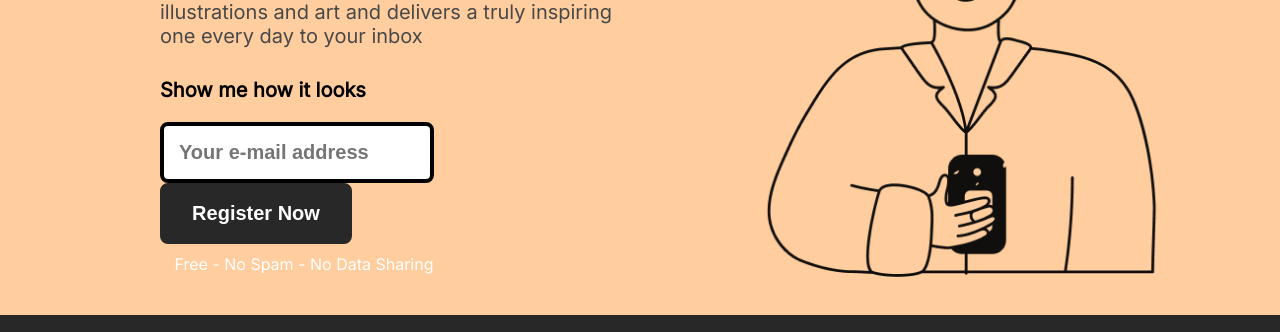
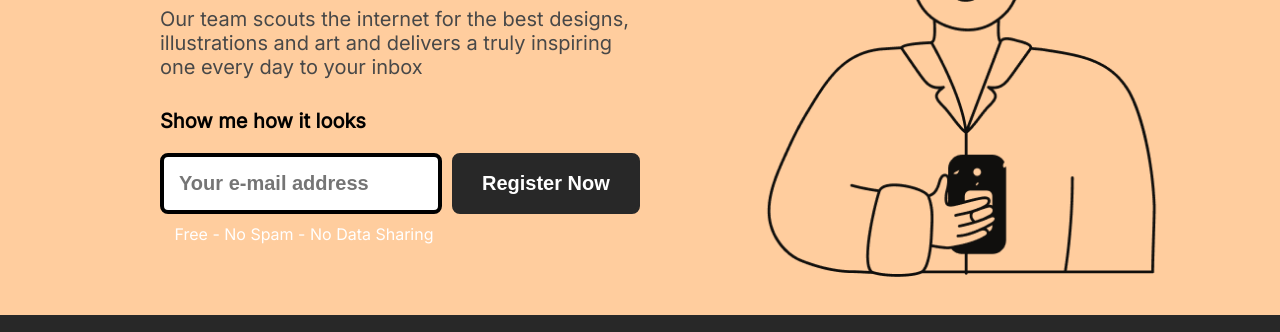
Before and after one commit to payalg22/dweep-io-html-css, a plain HTML site: page index.html in a window 1280 px wide. Shown: the part 245-577 px from the top of the page. Drawn offline with Linux system fonts and the light colour scheme.

Commit message:
Email component commit

```diff
--- a/index.html
+++ b/index.html
@@ -26,8 +26,8 @@
                 <div class="content-item item3">
                     <p>Show me how it looks</p>
                 </div>
-                <div class="content-item" id="email-container">
-                    <form>
+                <div class="content-item">
+                    <form id="email-container">
                         <input type="email" name="email" id="email-input" placeholder="Your e-mail address">
                         <input type="button" value="Register Now" id="email-button">
                     </form>
--- a/style.css
+++ b/style.css
@@ -43,14 +43,10 @@ body {
     font-weight: 800;
 }
 
-form {
-    width: 75%;
-}
-
 #email-container {
     display: flex;
+    gap: 10px;
     justify-content: end;
-    width: 100%;
 }
 
 #email-input {
@@ -61,8 +57,7 @@ form {
     font-weight: 600;
     font-size: 20px;
     box-sizing: border-box;
-    width: 57%;
-    margin-right: 10px;
+    width: 60%;
 }
 
 #email-button {
```
